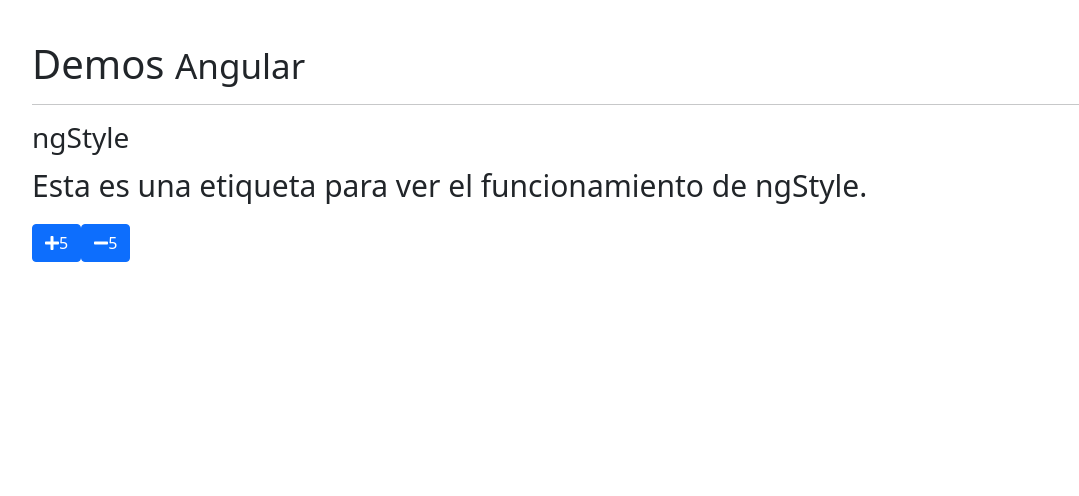
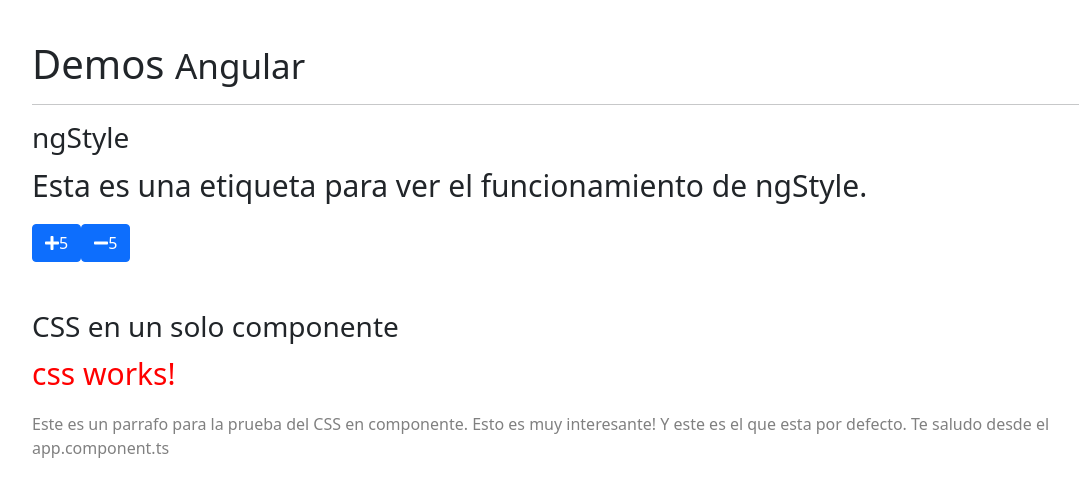
Before and after one commit to KonnyLiz/miscelaneos, an Angular app: page / in a window 1280 px wide. Shown: the top 496 px of the page, without its empty margins (50-1129 px from the left). Built offline with nearby package versions, Linux system fonts and the light colour scheme.

Commit message:
estilos a un solo componente

```diff
--- a/src/app/app.component.css
+++ b/src/app/app.component.css
@@ -0,0 +1,6 @@
+/* este archivo solo cambia los estilos del app.component
+y no afecta a sus hijos */
+
+p{
+    color: gray;
+}
--- a/src/app/app.component.html
+++ b/src/app/app.component.html
@@ -1,6 +1,14 @@
 <div class="container main-container">
   <h1>Demos <small>Angular</small></h1>
   <hr>
-<h3>ngStyle</h3>
-<app-ng-style></app-ng-style>
+  <h3>ngStyle</h3>
+  <app-ng-style></app-ng-style>
+
+  <h3 class="mt-5">CSS en un solo componente</h3>
+  <app-css></app-css>
+
+  <p>Este es un parrafo para la prueba del CSS en componente.
+    Esto es muy interesante! Y este es el que esta por defecto.
+    Te saludo desde el app.component.ts
+  </p>
 </div>
--- a/src/app/app.module.ts
+++ b/src/app/app.module.ts
@@ -3,11 +3,13 @@ import { BrowserModule } from '@angular/platform-browser';
 
 import { AppComponent } from './app.component';
 import { NgStyleComponent } from './components/ng-style/ng-style.component';
+import { CssComponent } from './components/css/css.component';
 
 @NgModule({
   declarations: [
     AppComponent,
-    NgStyleComponent
+    NgStyleComponent,
+    CssComponent
   ],
   imports: [
     BrowserModule
--- /dev/null
+++ b/src/app/components/css/css.component.ts
@@ -0,0 +1,27 @@
+import { Component, OnInit } from '@angular/core';
+
+@Component({
+  selector: 'app-css',
+  template: `
+    <p>
+      css works!
+    </p>
+  `,
+  styles: [`
+  /* estamos diciendo que todas las etiquetas p en este componente
+  tendran este estilo */
+  p {
+    color: red;
+    font-size: 30px;
+  }
+  `]
+})
+
+export class CssComponent implements OnInit {
+
+  constructor() { }
+
+  ngOnInit(): void {
+  }
+
+}
```
